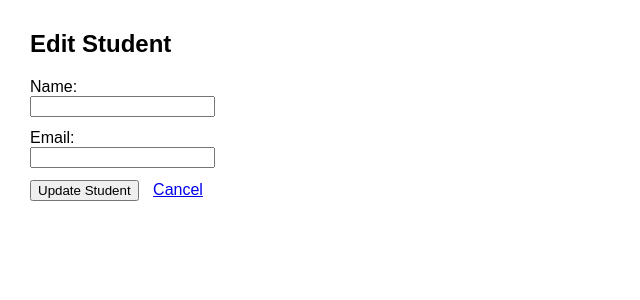
After one commit to osman-builds/adv-web-lab, a Laravel app: template resources/views/students/edit.blade.php in a window 1280 px wide. The commit adds this page. Shown: the top 300 px of the page, without its empty margins (0-640 px from the left). Run offline with Laravel 12, Linux system fonts and the light colour scheme; the template is opened without the code that fills it, so the values that code supplies are empty.

Commit message:
Add edit and update functionality for Student resource with corresponding views

```diff
--- /dev/null
+++ b/resources/views/students/edit.blade.php
@@ -0,0 +1,27 @@
+<!DOCTYPE html>
+<html>
+<head>
+    <title>Edit Student</title>
+</head>
+<body style="font-family: sans-serif; margin: 30px;">
+    <h2>Edit Student</h2>
+
+    <form action="{{ route('students.update', $student->id) }}" method="POST">
+        @csrf
+        @method('PUT')
+
+        <div style="margin-bottom: 12px;">
+            <label>Name:</label><br>
+            <input type="text" name="name" value="{{ old('name', $student->name) }}" required>
+        </div>
+
+        <div style="margin-bottom: 12px;">
+            <label>Email:</label><br>
+            <input type="email" name="email" value="{{ old('email', $student->email) }}" required>
+        </div>
+
+        <button type="submit">Update Student</button>
+        <a href="{{ route('students.index') }}" style="margin-left: 10px;">Cancel</a>
+    </form>
+</body>
+</html>
--- a/resources/views/students/index.blade.php
+++ b/resources/views/students/index.blade.php
@@ -21,7 +21,10 @@
         @forelse($students as $student)
             <li style="margin-bottom: 8px;">
                 <strong>{{ $student->name }}</strong> — {{ $student->email }}
-                <form action="{{ route('students.destroy', $student->id) }}" method="POST" style="display:inline; margin-left: 10px;">
+
+                <a href="{{ route('students.edit', $student->id) }}" style="margin-left: 10px;">Edit</a>
+
+                <form action="{{ route('students.destroy', $student->id) }}" method="POST" style="display:inline; margin-left: 5px;">
                     @csrf
                     @method('DELETE')
                     <button type="submit">Delete</button>
```
Also changed, not shown: app/Http/Controllers/StudentController.php (+26 -0 lines).
